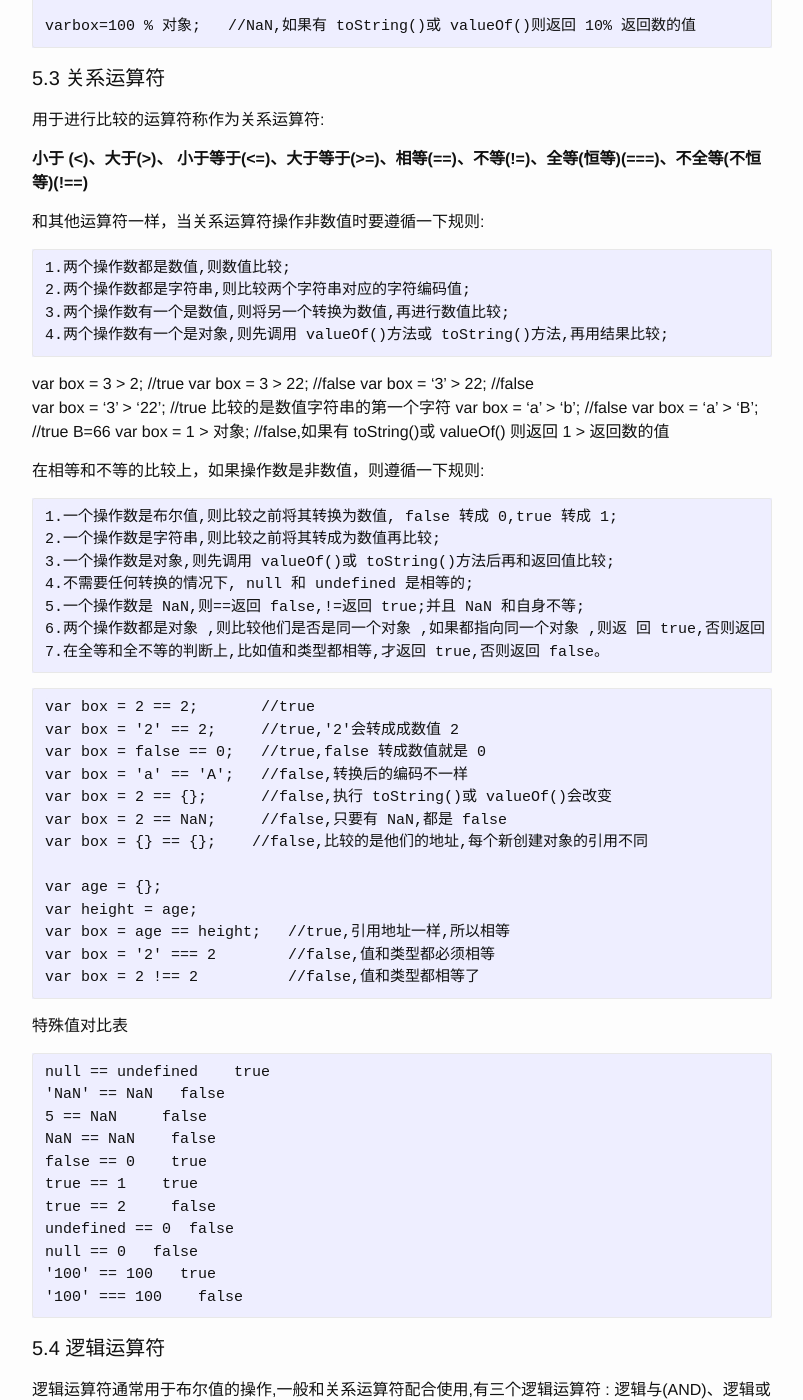
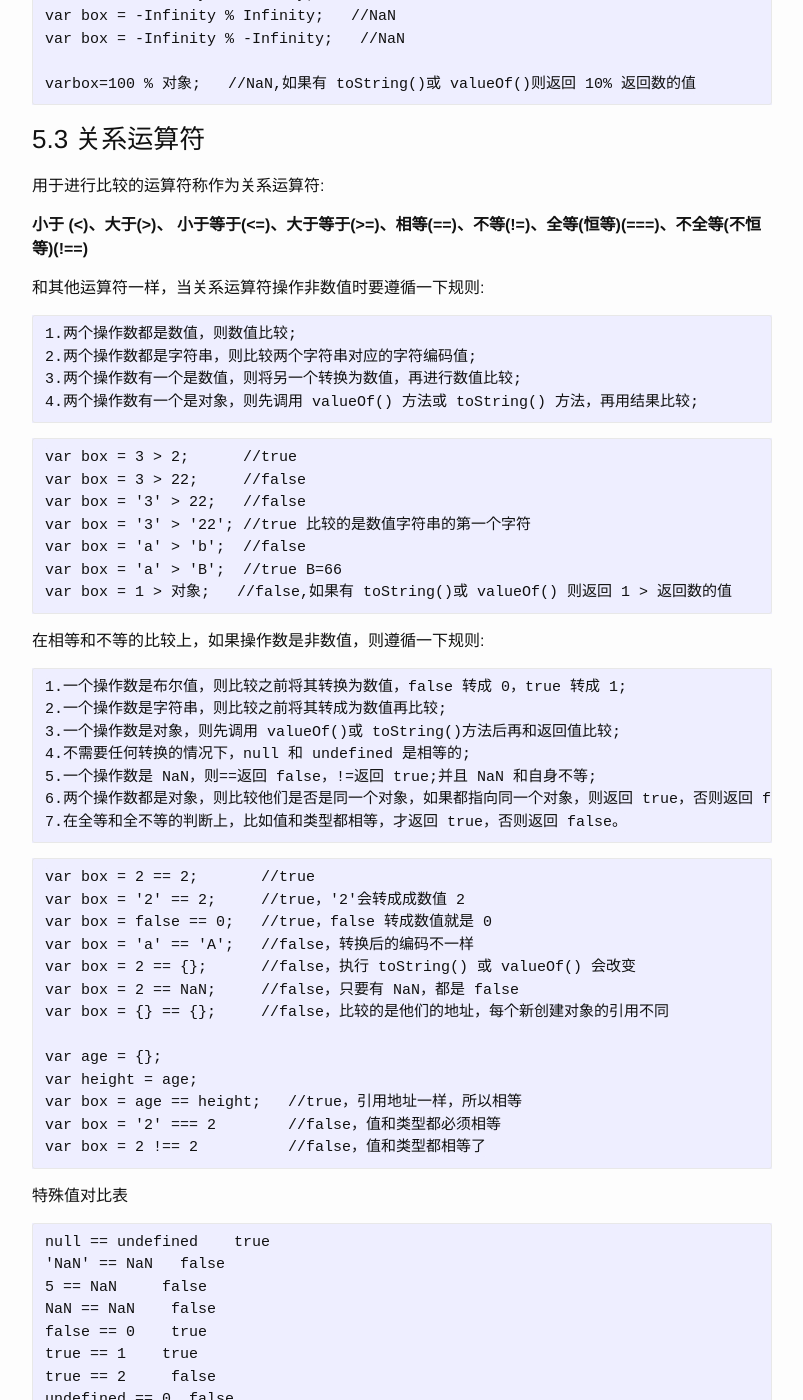
Before and after one commit to AriadneThread/ariadnesthread.github.io, a Jekyll site: the page built from _posts/2016-09-29-javaScript基本语法进阶.md, in a window 1280 px wide and 1400 px high, scrolled down 3131 px. Shown: the whole window, without its empty margins (238-1041 px from the left). Built offline with Jekyll 4.4.1, drawn with Linux system fonts in a browser that asks for light colours; some of the changed text lies outside the part shown.

Commit message:
文章、代码格式整理

````diff
--- a/_posts/2016-09-29-javaScript基本语法进阶.md
+++ b/_posts/2016-09-29-javaScript基本语法进阶.md
@@ -11,15 +11,12 @@ categories: JavaScript
 主篇涉及学习点：
 
 1. 运算符
-
 2. 流程控制
-
 3. js中的函数
 
+## 5 运算符详解
 
-### 5 运算符详解
-
-`ECMA-262` 描述了一组用于操作数据值的运算符 ,包括
+`ECMA-262` 描述了一组用于操作数据值的运算符，包括
 
 ```
 一元运算符
@@ -33,9 +30,9 @@ categories: JavaScript
 
 ECMAScript 中的运算符适用于很多值，包括字符串、数值、布尔值、对象等。不过，通过上一章我们也了解到，应用于对象时通常会调用对象的 **valueOf()和 toString()方法**，以便取得相应的值。
 
-PS:前面的章节我们讲过 typeof 操作符、new 操作符，也可以称之为 typeof 运算符、new 运算符，是同一个意思。
+PS：前面的章节我们讲过 typeof 操作符、new 操作符，也可以称之为 typeof 运算符、new 运算符，是同一个意思。
 
-#### 5.1 什么是表达式
+### 5.1 什么是表达式
 
 表达式是 ECMAScript 中的一个“短语”，解释器会通过计算把它转换成一个值。最简单的表达式是**字面量或者变量名**。例如:
 
@@ -60,22 +57,23 @@ box > 8       //逻辑运算表达式
 ```
 通过上面的叙述，我们得知，**单一的字面量和组合字面量的运算符**都可称为表达式。
 
-#### 5.2 一元运算符
+### 5.2 一元运算符
 
 只能操作一个值的运算符叫做一元运算符。
 
-##### 5.2.1 递增++和递减--
+#### 5.2.1 递增++和递减--
 
 ```
 var box = 100;
-++box;     //把 box 累加一个 1,相当于 box = box+1
---box;     //把 box 累减一个 1,相当于 box = box-1
+++box;     //把 box 累加一个 1，相当于 box = box+1
+--box;     //把 box 累减一个 1，相当于 box = box-1
 box++;     //同上
 box--;     //同上
 ```
 
-##### 5.2.2 前置和后置的区别
-在没有赋值操作 ,前置和后置是一样的 。但在赋值操作时 ,如果递增或递减运算符前置 , 那么前置的运算符会先累加或累减再赋值,如果是后置运算符则先赋值再累加或累减。
+#### 5.2.2 前置和后置的区别
+
+在没有赋值操作，前置和后置是一样的。但在赋值操作时，如果递增或递减运算符前置，那么前置的运算符会先累加或累减再赋值，如果是后置运算符则先赋值再累加或累减。
 
 ```
 var box = 100;
@@ -83,33 +81,33 @@ var age = ++box;     //age 值为 101
 var height = box++;  //height 值为 100
 ```
 
-##### 5.2.3 其他类型应用一元运算符的规则
+#### 5.2.3 其他类型应用一元运算符的规则
 
 ```
-var box = '89'; box++;  //90,数值字符串自动转换成数值
-var box = 'ab'; box++;  //NaN,字符串包含非数值转成 NaN
-var box = false; box++;  //1,false 转成数值是0,累加就是 1
-var box = 2.3; box++;     //3.3,直接加 1
+var box = '89'; box++;   //90，数值字符串自动转换成数值
+var box = 'ab'; box++;   //NaN，字符串包含非数值转成 NaN
+var box = false; box++;  //1,false 转成数值是0，累加就是 1
+var box = 2.3; box++;    //3.3，直接加 1
 ```
 
 ```
-var box = {     //1,不设置 toString 或 valueOf 即为 NaN
-     toString : function() { return 1;
-}
+var box = {     //1，不设置 toString 或 valueOf 即为 NaN
+    toString : function() { return 1;
+    }
     box++;
 };
 ```
 
-##### 5.2.4 加运算规则如下:
+#### 5.2.4 加运算规则如下:
 
 ```
-var box = 100; +box;    //100,对于数值,不会产生任何影响
-var box = '89'; +box;   //89,数值字符串转换成数值
-var box = 'ab'; +box;   //NaN,字符串包含非数值转成 NaN
-var box = false; +box;  //0,布尔值转换成相应数值
-var box = 2.3; +box;    //2.3,没有变化
+var box = 100; +box;    //100，对于数值，不会产生任何影响
+var box = '89'; +box;   //89，数值字符串转换成数值
+var box = 'ab'; +box;   //NaN，字符串包含非数值转成 NaN
+var box = false; +box;  //0，布尔值转换成相应数值
+var box = 2.3; +box;    //2.3，没有变化
 
-var box = {    //1,不设置 toString 或 valueOf 即为 NaN
+var box = {    //1，不设置 toString 或 valueOf 即为 NaN
     toString : function() { return 1;
     };
 };
@@ -117,16 +115,16 @@ var box = {    //1,不设置 toString 或 valueOf 即为 NaN
 +box;
 ```
 
-##### 5.2.5 减运算规则如下:
+#### 5.2.5 减运算规则如下:
 
 ```
-var box = 100; -box;      //-100,对于数值,直接变负
-var box = '89'; -box;     //-89,数值字符串转换成数值
-var box = 'ab'; -box;     //NaN,字符串包含非数值转成 NaN
-var box = false; -box;     //0,布尔值转换成相应数值
-var box = 2.3; -box;       //-2.3
+var box = 100; -box;      //-100，对于数值，直接变负
+var box = '89'; -box;     //-89，数值字符串转换成数值
+var box = 'ab'; -box;     //NaN，字符串包含非数值转成 NaN
+var box = false; -box;    //0，布尔值转换成相应数值
+var box = 2.3; -box;      //-2.3
 
-var box = {    //-1,不设置 toString 或 valueOf 即为 NaN
+var box = {    //-1，不设置 toString 或 valueOf 即为 NaN
     toString : function() { return 1;
     };
 };
@@ -135,7 +133,7 @@ var box = {    //-1,不设置 toString 或 valueOf 即为 NaN
 
 加法和减法运算符一般用于算术运算，**也可向上面进行类型转换**。
 
-##### 5.2.6 算数运算符
+#### 5.2.6 算数运算符
 
 ECMAScript 定义了 5 个算术运算符:
 
@@ -154,7 +152,7 @@ var box = -Infinity % -Infinity;   //NaN
 varbox=100 % 对象;   //NaN,如果有 toString()或 valueOf()则返回 10% 返回数的值
 ```
 
-#### 5.3 关系运算符
+### 5.3 关系运算符
 
 用于进行比较的运算符称作为关系运算符:
 
@@ -164,46 +162,48 @@ varbox=100 % 对象;   //NaN,如果有 toString()或 valueOf()则返回 10% 返
 和其他运算符一样，当关系运算符操作非数值时要遵循一下规则:
 
 ```
-1.两个操作数都是数值,则数值比较;
-2.两个操作数都是字符串,则比较两个字符串对应的字符编码值;
-3.两个操作数有一个是数值,则将另一个转换为数值,再进行数值比较;
-4.两个操作数有一个是对象,则先调用 valueOf()方法或 toString()方法,再用结果比较;
+1.两个操作数都是数值，则数值比较;
+2.两个操作数都是字符串，则比较两个字符串对应的字符编码值;
+3.两个操作数有一个是数值，则将另一个转换为数值，再进行数值比较;
+4.两个操作数有一个是对象，则先调用 valueOf() 方法或 toString() 方法，再用结果比较;
 ```
 
-var box = 3 > 2;    //true
-var box = 3 > 22;   //false
+```
+var box = 3 > 2;      //true
+var box = 3 > 22;     //false
 var box = '3' > 22;   //false
-var box = '3' > '22';  //true  比较的是数值字符串的第一个字符
+var box = '3' > '22'; //true 比较的是数值字符串的第一个字符
 var box = 'a' > 'b';  //false
 var box = 'a' > 'B';  //true B=66
-var box = 1 > 对象;    //false,如果有 toString()或 valueOf() 则返回 1 > 返回数的值
+var box = 1 > 对象;   //false,如果有 toString()或 valueOf() 则返回 1 > 返回数的值
+```
 
 在相等和不等的比较上，如果操作数是非数值，则遵循一下规则:
 
 ```
-1.一个操作数是布尔值,则比较之前将其转换为数值, false 转成 0,true 转成 1;
-2.一个操作数是字符串,则比较之前将其转成为数值再比较;
-3.一个操作数是对象,则先调用 valueOf()或 toString()方法后再和返回值比较;
-4.不需要任何转换的情况下, null 和 undefined 是相等的;
-5.一个操作数是 NaN,则==返回 false,!=返回 true;并且 NaN 和自身不等;
-6.两个操作数都是对象 ,则比较他们是否是同一个对象 ,如果都指向同一个对象 ,则返 回 true,否则返回 false。
-7.在全等和全不等的判断上,比如值和类型都相等,才返回 true,否则返回 false。
+1.一个操作数是布尔值，则比较之前将其转换为数值，false 转成 0，true 转成 1;
+2.一个操作数是字符串，则比较之前将其转成为数值再比较;
+3.一个操作数是对象，则先调用 valueOf()或 toString()方法后再和返回值比较;
+4.不需要任何转换的情况下，null 和 undefined 是相等的;
+5.一个操作数是 NaN，则==返回 false，!=返回 true;并且 NaN 和自身不等;
+6.两个操作数都是对象，则比较他们是否是同一个对象，如果都指向同一个对象，则返回 true，否则返回 false。
+7.在全等和全不等的判断上，比如值和类型都相等，才返回 true，否则返回 false。
 ```
 
 ```
 var box = 2 == 2;       //true
-var box = '2' == 2;     //true,'2'会转成成数值 2
-var box = false == 0;   //true,false 转成数值就是 0
-var box = 'a' == 'A';   //false,转换后的编码不一样
-var box = 2 == {};      //false,执行 toString()或 valueOf()会改变
-var box = 2 == NaN;     //false,只要有 NaN,都是 false
-var box = {} == {};    //false,比较的是他们的地址,每个新创建对象的引用不同
+var box = '2' == 2;     //true，'2'会转成成数值 2
+var box = false == 0;   //true，false 转成数值就是 0
+var box = 'a' == 'A';   //false，转换后的编码不一样
+var box = 2 == {};      //false，执行 toString() 或 valueOf() 会改变
+var box = 2 == NaN;     //false，只要有 NaN，都是 false
+var box = {} == {};     //false，比较的是他们的地址，每个新创建对象的引用不同
 
 var age = {};
 var height = age;
-var box = age == height;   //true,引用地址一样,所以相等
-var box = '2' === 2        //false,值和类型都必须相等
-var box = 2 !== 2          //false,值和类型都相等了
+var box = age == height;   //true，引用地址一样，所以相等
+var box = '2' === 2        //false，值和类型都必须相等
+var box = 2 !== 2          //false，值和类型都相等了
 ```
 
 特殊值对比表
@@ -222,32 +222,33 @@ null == 0   false
 '100' === 100    false
 ```
 
-#### 5.4 逻辑运算符
-逻辑运算符通常用于布尔值的操作,一般和关系运算符配合使用,有三个逻辑运算符 :
+### 5.4 逻辑运算符
+
+逻辑运算符通常用于布尔值的操作，一般和关系运算符配合使用，有三个逻辑运算符:
 逻辑与(AND)、逻辑或(OR)、逻辑非(NOT)。
 
-1.   && 与
-2.   || 或
-3.   !  非
+1. && 与
+2. || 或
+3. !  非
 
-没啥可说的，任何语言都有这三个预算符,这里不再多说。
+没啥可说的，任何语言都有这三个预算符，这里不再多说。
 
-#### 5.5 *位运算符*
+### 5.5 *位运算符*
 
-在一般的应用中,我们基本上用不到位运算符。
+在一般的应用中，我们基本上用不到位运算符。
 
-**虽然,它比较基于底层,性能和速度会非常好,而就是因为比较底层,使用的难度也很大。**所以,我们我们如果不做框架级的开发，不用理会它。 位运算符有七种,分别是:  **位非 NOT(~)、位与 AND(&)、位或 OR(|)、位异或 XOR(^)、左移(<<)、有符号右移(>>)、无符号右移(>>>)。**
+**虽然，它比较基于底层，性能和速度会非常好，而就是因为比较底层，使用的难度也很大。**所以，我们我们如果不做框架级的开发，不用理会它。位运算符有七种，分别是:  **位非 NOT(~)、位与 AND(&)、位或 OR(|)、位异或 XOR(^)、左移(<<)、有符号右移(>>)、无符号右移(>>>)。**
 
 ```
-var box = ~25;     //-26
-var box = 25 & 3;  //1
-var box = 25 | 3;  //27
-var box = 25 << 3; //200
-var box = 25 >> 2; //6
+var box = ~25;      //-26
+var box = 25 & 3;   //1
+var box = 25 | 3;   //27
+var box = 25 << 3;  //200
+var box = 25 >> 2;  //6
 var box = 25 >>> 2; //6
 ```
 
-#### 5.6 赋值运算符
+### 5.6 赋值运算符
 
 以下是特殊的几种表现形式，普通的不再多说。
 
@@ -262,9 +263,9 @@ var box = 25 >>> 2; //6
 8.无符号有移/赋(>>>=)
 ```
 
-#### 5.7 其它运算符
+### 5.7 其它运算符
 
-##### 5.7.1 字符串运算符
+#### 5.7.1 字符串运算符
 
 字符串运算符只有一个，即: "+"。它的作用是将两个字符串相加。
 
@@ -276,43 +277,43 @@ var box = '100' + 100;      //100100
 var box = 100 + 100;        //200
 ```
 
-##### 5.7.2 逗号运算符
+#### 5.7.2 逗号运算符
 
 逗号运算符可以在一条语句中执行多个操作。
 
 ```
-varbox=100,age=20,height=178;   //多个变量声明
-var box = (1,2,3,4,5);       //5,变量声明,将最后一个值赋给变量,不常用
-var box = [1,2,3,4,5];        //[1,2,3,4,5],数组的字面量声明
-var box = {                  [object Object],对象的字面量声明 js里的表现形式是 json数据
+varbox=100,age=20,height=178; //多个变量声明
+var box = (1,2,3,4,5);        //5，变量声明，将最后一个值赋给变量，不常用
+var box = [1,2,3,4,5];        //[1,2,3,4,5]，数组的字面量声明
+var box = {                   //[object Object]，对象的字面量声明 js里的表现形式是 json数据
     1:2,
     3:4,
     5:6
-  };
-}
+};
 ```
 
-##### 5.7.3 三元条件运算符
+#### 5.7.3 三元条件运算符
 
 三元条件运算符其实就是后面将要学到的 if 语句的简写形式。
 
-var box = 5 > 4 ? '对' : '错';   //对,5>4 返回 true 则把'对'赋值给 box,反之。
+```javascript
+var box = 5 > 4 ? '对' : '错';   //对，5>4 返回 true 则把'对'赋值给 box，反之。
 相当于:
 var box = '';     //初始化变量
 
 if (5 > 4) {      //判断表达式返回值
     box = '对';
-}else{
+} else {
     box = '错';
+}
+//对，5>4 返回 true 则把'对'赋值给 box，反之。
+```
 
-九.运算符优先级
-//对,5>4 返回 true 则把'对'赋值给 box,反之。
-
-#### 5.8 运算符优先级
+### 5.8 运算符优先级
 
 没啥可说的，任何语言都一样
 
-### 6 流程控制语句
+## 6 流程控制语句
 
 任何语言都有这个模块，没啥可说的，这里主要把关键字列出来
 
@@ -333,46 +334,44 @@ if (5 > 4) {      //判断表达式返回值
 循环语句
 
 ```
-      for       for(;;;){}
+    for       for(;;;){}
 
-      for in    for(x in x){}
+    for in    for(x in x){}
 
-      while     while() {};
+    while     while() {};
 
-      do.. while  do{} while();
+    do.. while  do{} while();
 
-      switch语句   switch()  {case 1: ...  break; ...}
+    switch语句   switch()  {case 1: ...  break; ...}
 ```
 
 控制结构
 
 ```
-      继续执行子句    continue;
-      中断之行       break;
-      函数返回       return;
-      异常触发       throw;
-      异常捕获和处理  try {}  catch() {}   finally{}
+    继续执行子句   continue;
+    中断之行       break;
+    函数返回       return;
+    异常触发       throw;
+    异常捕获和处理  try {}  catch() {}   finally{}
 ```
 
 其它
 
 ```
-      空语句    ;
-      with语句   with()   {}
+    空语句    ;
+    with语句   with()   {}
 ```
-
 
 with语句介绍及使用
 
 with 语句的作用是将代码的作用域设置到一个特定的对象中。
-
 
 ```
 var box = {
     'name' : '李炎恢',
     'age' : 28,
     'height' : 178
-    };
+};
 
 var n = box.name;
 var a = box.age;
@@ -380,88 +379,85 @@ var h = box.height;
 
 可以将上面的三段赋值操作改写成:
 with (box) {         //省略了 box 对象名
-      var n = name;
-      var a = age;
-      var h = height;
+    var n = name;
+    var a = age;
+    var h = height;
 }
-
 ```
 
-### 7 函数介绍及实战
+## 7 函数介绍及实战
 
 函数是定义一次但却可以调用或执行任意多次的一段 JS 代码。
 
-函数有时会有参数,即 函数被调用时指定了值的局部变量。
+函数有时会有参数，即函数被调用时指定了值的局部变量。
 
-函数常常使用这些参数来计算一个返回值 ,这个值也成 为函数调用表达式的值。
+函数常常使用这些参数来计算一个返回值，这个值也成为函数调用表达式的值。
 
-#### 7.1 函数的声明
+### 7.1 函数的声明
 
-函数对任何语言来说都是一个核心的概念 。**通过函数可以封装任意多条语句 ,而且可以在任何地方、任何时候调用执行。**
+函数对任何语言来说都是一个核心的概念。**通过函数可以封装任意多条语句，而且可以在任何地方、任何时候调用执行。**
 
-ECMAScript 中的函数使用 `function` 关键字来声明,后跟一组参数以及函数体。
+ECMAScript 中的函数使用 `function` 关键字来声明，后跟一组参数以及函数体。
 
 ```
 function box() { //没有参数的函数
-         alert('只有函数被调用,我才会被之执行 ');
+    alert('只有函数被调用，我才会被之执行 ');
 }
 
 box();   //调用函数
 
-
 function box(name, age) {
-         alert('你的姓名:'+name+',年龄:'+age);
+    alert('你的姓名:'+name+',年龄:'+age);
 }
 
 box('任智超',23);
 ```
 
-#### 7.2 return返回值
+### 7.2 return返回值
 
-带参和不带参的函数 ,都没有定义返回值 ,而是调用后直接执行的 。实际上,**任何函数 都可以通过 return 语句跟后面的要返回的值来实现返回值。**
+带参和不带参的函数，都没有定义返回值，而是调用后直接执行的。实际上，**任何函数 都可以通过 return 语句跟后面的要返回的值来实现返回值。**
 
 ```
 function box() {    //没有参数的函数
-      return '我被返回了!';   //通过 return 把函数的最终值返回
+    return '我被返回了!';   //通过 return 把函数的最终值返回
 }
-
 alert(box());   //调用函数会得到返回值 ,然后外面输出
 ```
 
-
 ```
 function box(name, age) {    //有参数的函数
-     return '你的姓名:'+name+',年龄:'+age;   //通过 return 把函数的最终值返回
+    return '你的姓名:'+name+',年龄:'+age;   //通过 return 把函数的最终值返回
 }
 alert(box('任智超', 23)); //调用函数得到返回值,然后外面输出
 ```
 
-我们还可以把函数的返回值赋给一个变量,然后通过变量进行操作。
+我们还可以把函数的返回值赋给一个变量，然后通过变量进行操作。
 
 ```
 function box(num1, num2) {
-      return num1 * num2;
+    return num1 * num2;
 }
 var num = box(10, 5);    //函数得到的返回值赋给变量 alert(num);
 ```
 
-return 语句还有一个功能就是退出当前函数 ,注意和 break 的区别。PS: **break 用在循环 和 switch 分支语句里。**
+return 语句还有一个功能就是退出当前函数，注意和 break 的区别。PS: **break 用在循环 和 switch 分支语句里。**
 
 ```
 function box(num) {
-      if (num < 5) return num;     //满足条件,就返回 num
-      return 100;                  //返回之后,就不执行下面的语句了
+    if (num < 5) return num;     //满足条件，就返回 num
+    return 100;                  //返回之后，就不执行下面的语句了
 }
 
 alert(box(10));
 ```
 
-#### 7.3 arguments对象
-ECMAScript函数不介意传递进来多少参数,也不会因为参数不统一而错误。实际上, **函数体内可以通过 arguments对象来接收传递进来的参数。**
+### 7.3 arguments对象
+
+ECMAScript函数不介意传递进来多少参数，也不会因为参数不统一而错误。实际上，**函数体内可以通过 arguments对象来接收传递进来的参数。**
 
 ```
 function box() {
-      return arguments[0]+' | '+arguments[1];   //得到每次参数的值
+    return arguments[0]+' | '+arguments[1];   //得到每次参数的值
 }
 
 alert(box(1,2,3,4,5,6));   //传递参数
@@ -471,42 +467,41 @@ arguments 对象的 length 属性可以得到参数的数量。
 
 ```
 function box() {
-       return arguments.length; //得到 6
+    return arguments.length; //得到 6
 }
 
 alert(box(1,2,3,4,5,6));
 ```
 
-我们可以利用 length 这个属性,来智能的判断有多少参数 ,然后把参数进行合理的应用 。
+我们可以利用 length 这个属性，来智能的判断有多少参数，然后把参数进行合理的应用。
 
-比如,要实现一个加法运算,将所有传进来的数字累加,而数字的个数又不确定。
+比如，要实现一个加法运算，将所有传进来的数字累加，而数字的个数又不确定。
 
 ```
 function box() {
 
-   var sum = 0;
+    var sum = 0;
 
-   if (arguments.length == 0) return sum;    //如果没有参数,退出
+    if (arguments.length == 0) return sum;    //如果没有参数,退出
 
-   for(var i = 0;i < arguments.length; i++) {
-             sum = sum + arguments[i];    //如果有,就累加
-   }
-
-   return sum;
+    for (var i = 0;i < arguments.length; i++) {
+        sum = sum + arguments[i]; //如果有,就累加
+    }
+    return sum;
 }
 
- alert(box(5,9,12))
+alert(box(5,9,12))
 ```
 
-**ECMAScript中的函数,没有像其他高级语言那种函数重载功能。**
+**ECMAScript中的函数，没有像其他高级语言那种函数重载功能。**
 
 ```
 function box(num) {
-     return num + 100;
+    return num + 100;
 }
 
 function box (num) {       //会执行这个函数
-     return num + 200;
+    return num + 200;
 }
 
 alert(box(50));            //返回结果
````
